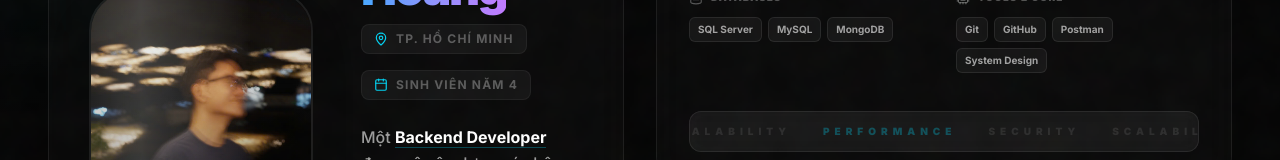
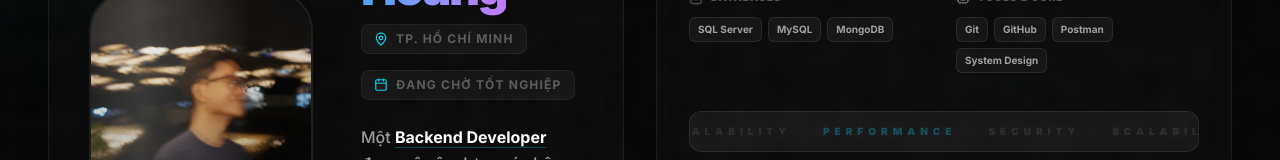
Before and after one commit to MHoang287/levuminhhoang, a React (Vite) app: page / in a window 1280 px wide. Shown: the part 350-510 px from the top of the page. Built offline with nearby package versions, Linux system fonts and the light colour scheme.

Commit message:
Cập nhật trạng thái thành Đang chờ tốt nghiệp

```diff
--- a/src/components/AboutMe.jsx
+++ b/src/components/AboutMe.jsx
@@ -81,7 +81,7 @@ export default function AboutMe() {
           </div>
           <div className="flex items-center gap-2 text-[var(--text-muted)] text-xs font-bold uppercase tracking-widest bg-white/5 px-3 py-1.5 rounded-lg border border-white/5 transition-colors">
             <Calendar className="w-3.5 h-3.5 text-cyan-400" />
-            Sinh viên năm 4
+            Đang chờ tốt nghiệp
           </div>
         </div>
 
```
Also changed, not shown: 1 other file (tests, documents, lock files or other folders).
